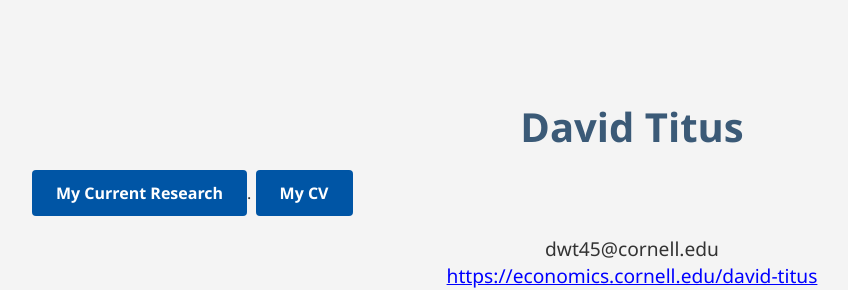
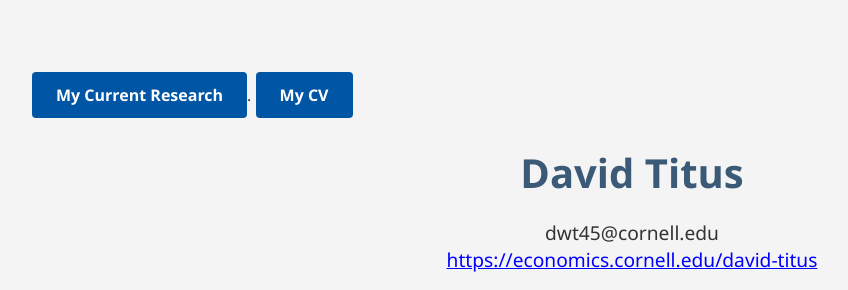
Before and after one commit to davidwdtitus/davidtitus, a plain HTML site: page index.html in a window 1280 px wide. Shown: the top 290 px of the page, without its empty margins (8-856 px from the left). Drawn offline with Linux system fonts and the light colour scheme.

Commit message:
change back

```diff
--- a/index.html
+++ b/index.html
@@ -37,10 +37,11 @@
 </head>
 <body>
 
-    <h1 style="text-align: center;">David Titus</h1>
-
   <a style="text-align: center;" href="Research.html">My Current Research</a>.
   <a style="text-align: center;" href="David_Titus_CV.pdf" target="_blank" rel="noopener noreferrer">My CV</a>
+
+      <h1 style="text-align: center;">David Titus</h1>
+
 
   <p style="margin-bottom: 0; text-align: center;">dwt45@cornell.edu </p>
  <p style="margin-top: 0; text-align: center;"> <a href="https://economics.cornell.edu/david-titus" style="all: unset; cursor: pointer; color: blue; text-decoration: underline; target="_blank">https://economics.cornell.edu/david-titus</a><p>
```
Also changed, not shown: Research.html (+0 -2 lines).
